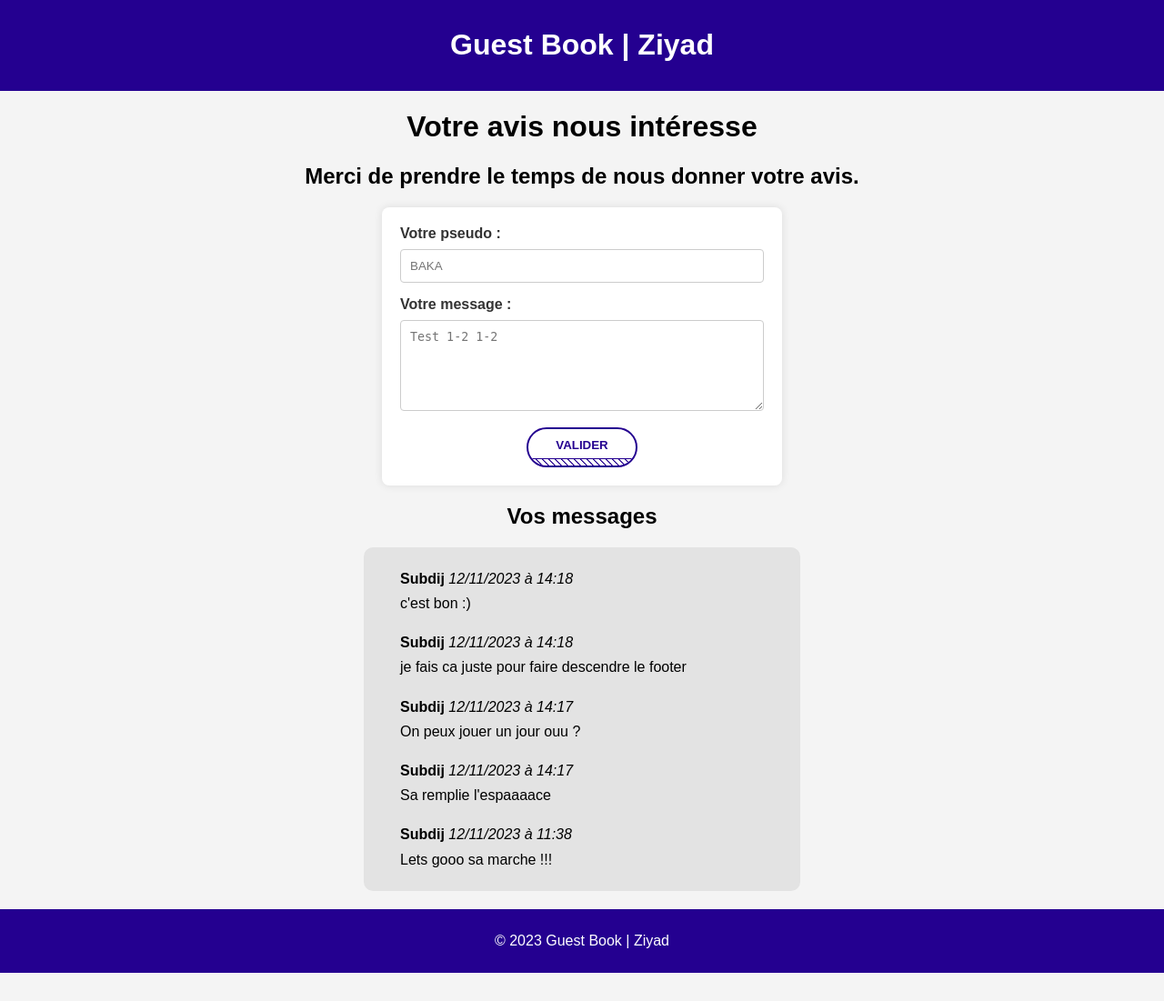
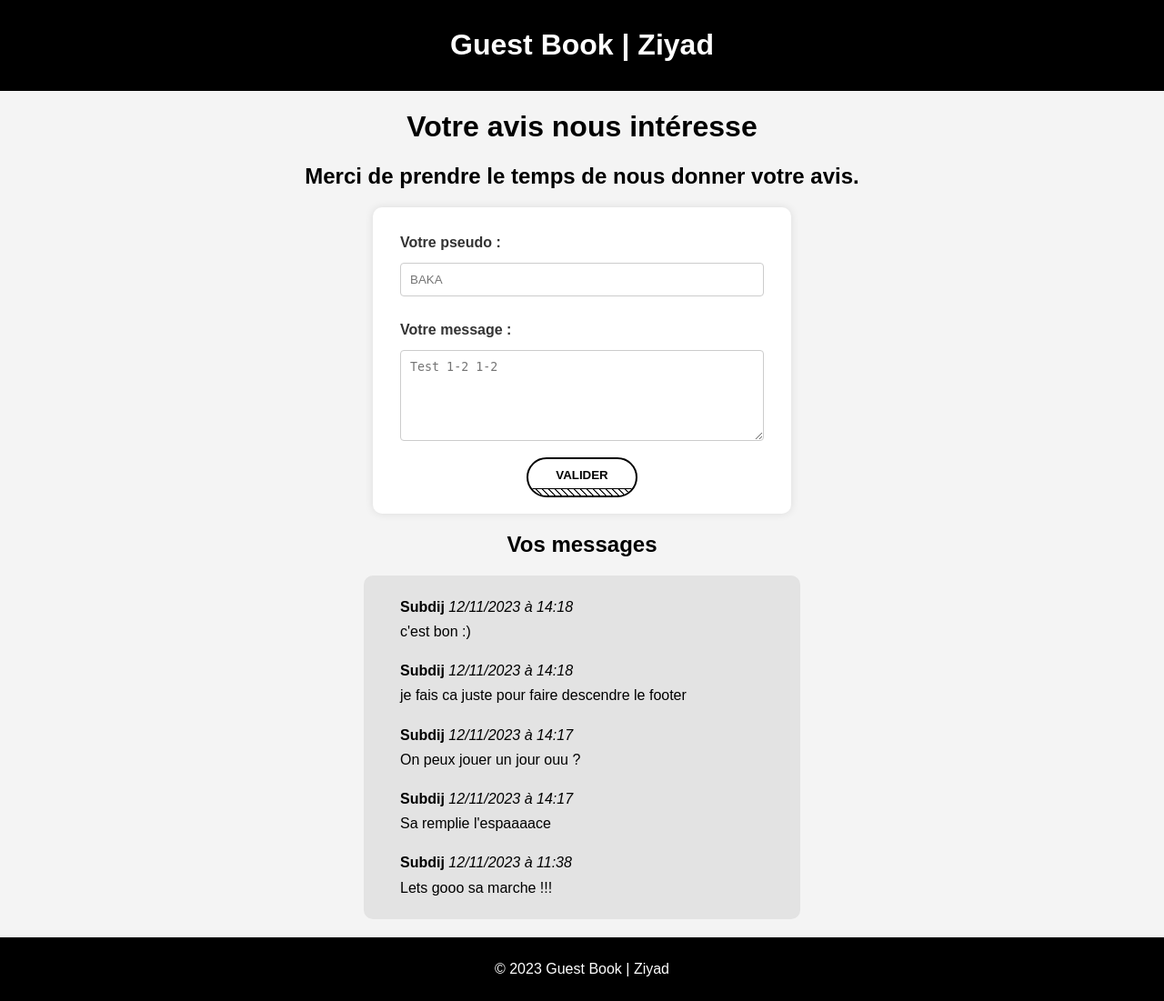
Before and after one commit to Subdij/Guest-Book, a PHP site: page / in a window 1280 px wide. Shown: the whole page at 91% size. Before the commit the page ends 1070 px from the top, so only its background shows below. Run offline with PHP 8.4, Linux system fonts and the light colour scheme.

Commit message:
changement de color

```diff
--- a/style.css
+++ b/style.css
@@ -11,21 +11,21 @@ form {
     max-width: 400px;
     margin: 20px auto;
     background: #fff;
-    padding: 20px;
-    border-radius: 8px;
+    padding: 30px;
+    padding-bottom: 18px;
+    border-radius: 10px;
     box-shadow: 0 0 10px rgba(0, 0, 0, 0.1);
 }
 
 form label {
     display: block;
-    margin-bottom: 8px;
+    margin-bottom: 13px;
     color: #333;
     text-align: left;
 }
 
 form label[for="message"] {
     display: block;
-    text-align: center;
     font-weight: bold;
     text-align: left;
 }
@@ -35,7 +35,7 @@ form input[type="email"],
 form textarea {
     width: 100%;
     padding: 10px;
-    margin-bottom: 15px;
+    margin-bottom: 28px;
     border: 1px solid #ccc;
     border-radius: 4px;
     box-sizing: border-box;
@@ -64,14 +64,14 @@ form input[type="submit"]:hover {
 }
 
 header {
-    background-color: #240090;
+    background-color: #000;
     padding: 10px;
     color: white;
     text-align: center;
 }
 
 footer {
-    background-color: #240090;
+    background-color: #000;
     padding-top: 10px;
     padding-bottom: 10px;
     color: white;
@@ -89,7 +89,7 @@ footer {
 }
 
 button {
-    background-color: #240090;
+    background-color: #000;
     color: white;
     padding: 10px;
     padding-right: 20px;
@@ -126,8 +126,8 @@ button:hover {
     padding-right: 30px;
     padding-left: 30px;
     background-color: #fff;
-    color: #240090;
-    border: 2px solid #240090;
+    color: #000;
+    border: 2px solid #000;
     border-radius: 6px;
     margin: auto;
     font-weight: 800;
@@ -146,14 +146,14 @@ button:hover {
     width: 100%;
     background-image: repeating-linear-gradient(
         45deg,
-        #240090,
-        #240090 1px,
+        #000,
+        #000 1px,
         transparent 2px,
         transparent 5px
     );
     -webkit-backface-visibility: hidden;
     backface-visibility: hidden;
-    border-top: 1px solid #240090;
+    border-top: 1px solid #000;
     position: absolute;
     left: 0;
     bottom: 0;
@@ -161,7 +161,7 @@ button:hover {
 }
 
 .btn--stripe:hover {
-    background-color: #240090;
+    background-color: #000;
     color: #fff;
     border-color: #000;
 }
```
